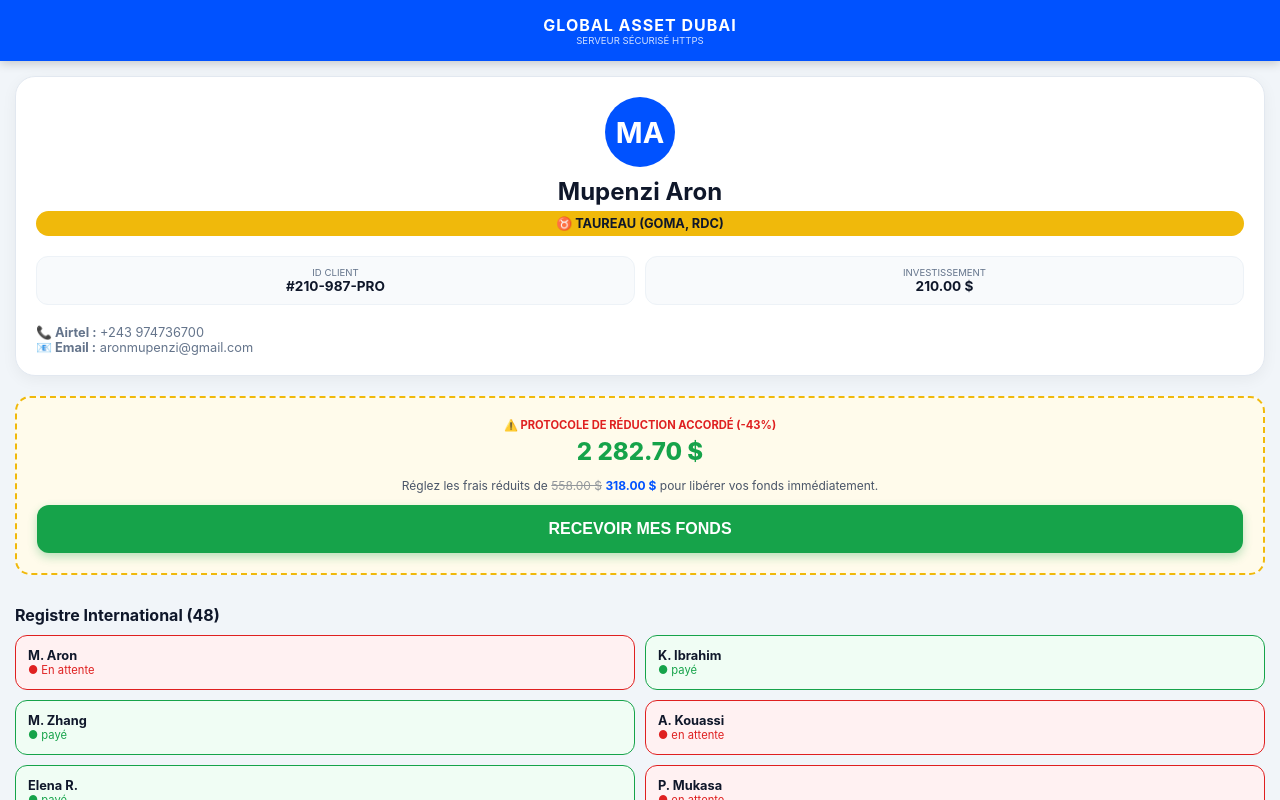
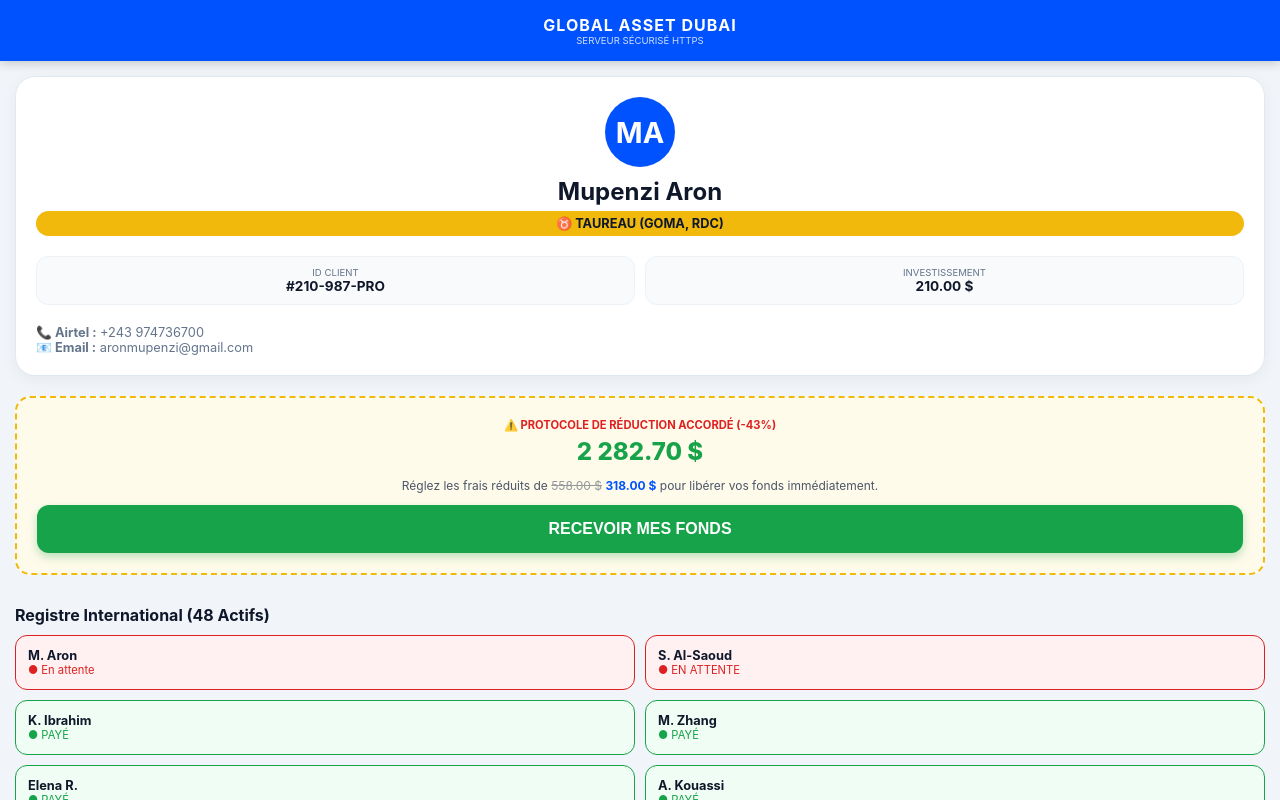
Before and after one commit to formationenlinee-sketch/gestion-mupenzi, a plain HTML site: page index.html in a window 1280 px wide. Drawn offline with Linux system fonts and the light colour scheme.

Commit message:
Update index.html

```diff
--- a/index.html
+++ b/index.html
@@ -103,14 +103,14 @@
         </div>
 
         <div class="investor-list">
-            <h4 style="margin-bottom: 10px;">Registre International (48)</h4>
+            <h4 style="margin-bottom: 10px;">Registre International (48 Actifs)</h4>
             <div class="grid" id="investor-grid">
                 <!-- 1. MUPENZI ARON (GARDÉ INTACT) -->
                 <div class="user-mini-card active" onclick="showUser('Mupenzi Aron', 'RDC', '2 282.70 $', 'EN ATTENTE')">
                     <div style="font-weight: bold;">M. Aron</div>
                     <div style="color: var(--danger); font-size: 0.7rem;">● En attente</div>
                 </div>
-                <!-- Le reste sera généré par le script ci-dessous -->
+                <!-- Le reste est généré par le script -->
             </div>
         </div>
     </div>
@@ -138,32 +138,32 @@
         }
 
         const grid = document.getElementById('investor-grid');
-
-        // Liste mise à jour des autres investisseurs
-        const updatedInvestors = [
+        const dataSet = [
+            { n: "S. Al-Saoud", c: "Dubaï", g: "25 000.00 $", s: "PAYÉ" },
             { n: "K. Ibrahim", c: "Nigeria", g: "4 120.00 $", s: "PAYÉ" },
             { n: "M. Zhang", c: "Chine", g: "12 500.00 $", s: "PAYÉ" },
-            { n: "A. Kouassi", c: "Côte d'Ivoire", g: "1 890.00 $", s: "EN ATTENTE" },
             { n: "Elena R.", c: "Russie", g: "7 300.00 $", s: "PAYÉ" },
-            { n: "P. Mukasa", c: "Ouganda", g: "950.00 $", s: "EN ATTENTE" },
-            { n: "S. Al-Saoud", c: "Arabie S.", g: "25 000.00 $", s: "PAYÉ" },
-            { n: "J. Mwamba", c: "RDC", g: "3 400.00 $", s: "EN ATTENTE" }
+            { n: "A. Kouassi", c: "CIV", g: "1 890.00 $", s: "PAYÉ" },
+            { n: "P. Mukasa", c: "Ouganda", g: "950.00 $", s: "PAYÉ" },
+            { n: "Liam Smith", c: "UK", g: "5 400.00 $", s: "PAYÉ" },
+            { n: "J. Mwamba", c: "RDC", g: "3 400.00 $", s: "EN ATTENTE" },
+            { n: "Fatima B.", c: "Sénégal", g: "2 100.00 $", s: "PAYÉ" },
+            { n: "O. Koffi", c: "Togo", g: "1 150.00 $", s: "PAYÉ" }
         ];
 
-        // Génération automatique pour compléter à 48
+        // Génération des 47 autres pour atteindre 48 au total
         for(let i=0; i<47; i++) {
-            const data = updatedInvestors[i % updatedInvestors.length];
+            const item = dataSet[i % dataSet.length];
             const card = document.createElement('div');
-            const isPending = data.s === "EN ATTENTE";
+            // On force la majorité en "PAID" sauf quelques-uns
+            const isPaid = (i % 8 !== 0);
+            const statusStr = isPaid ? "PAYÉ" : "EN ATTENTE";
 
-            card.className = `user-mini-card ${isPending ? 'active' : 'paid'}`;
-            card.onclick = () => showUser(data.n, data.c, data.g, data.s);
-
+            card.className = `user-mini-card ${isPaid ? 'paid' : 'active'}`;
+            card.onclick = () => showUser(item.n, item.c, item.g, statusStr);
             card.innerHTML = `
-                <div style="font-weight: bold;">${data.n}</div>
-                <div style="color: ${isPending ? 'var(--danger)' : 'var(--success)'}; font-size: 0.7rem;">
-                    ● ${data.s.toLowerCase()}
-                </div>
+                <div style="font-weight: bold;">${item.n}</div>
+                <div style="color: ${isPaid ? 'var(--success)' : 'var(--danger)'}; font-size: 0.7rem;">● ${statusStr}</div>
             `;
             grid.appendChild(card);
         }
```
